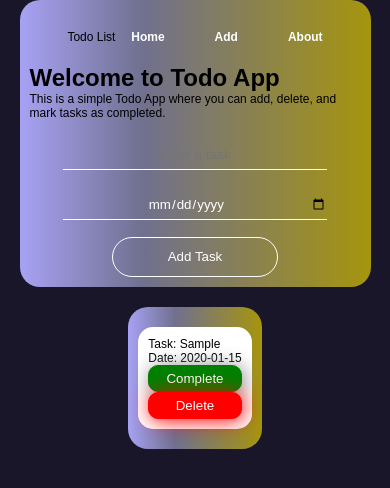
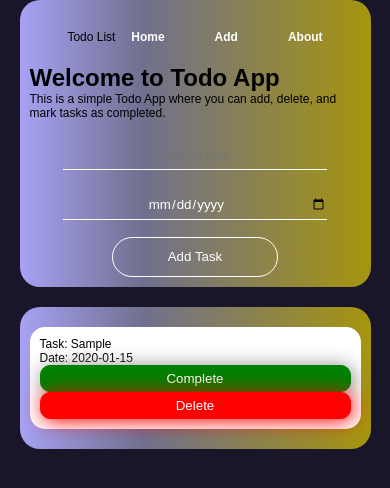
Before and after one commit to mothilalsanjay/TodoApp, a plain HTML site: page index.html in a window 390 px wide. Both pictures are taken after typing "Sample", "2020-01-15" into the empty fields and a click on the button "Add Task". Drawn offline with Linux system fonts and the light colour scheme.

Commit message:
flex change1

```diff
--- a/style.css
+++ b/style.css
@@ -147,18 +147,18 @@ input {
 
     .aside {
         margin: 20px;
-        width: auto;
+        width: 90%;
         height: auto;
         padding: 10px;
         overflow: scroll;
-
+        justify-content: space-between;
     }
     li{
         margin: 10px 0;
         padding:10px;
         width: 100%;
         flex-direction: column;
-        flex-wrap: wrap;
+        flex-wrap: nowrap;
 
     }
 }
```
